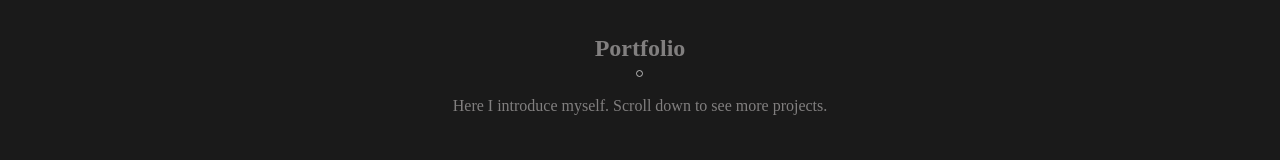
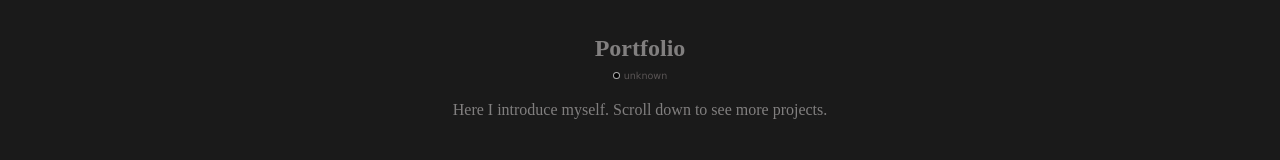
Before and after one commit to arch-user-france1/arch-user-france1, a Next.js app: page / in a window 1280 px wide. Shown: the part 762-922 px from the top of the page. Built offline with nearby package versions, Linux system fonts and the light colour scheme.

Commit message:
improve unknown dot

```diff
--- a/pages/index.js
+++ b/pages/index.js
@@ -25,10 +25,8 @@ export default function Page() {
     } else if (status === "collaborating") {
       statusicon = (<div className={styles.statusContainer}><div className={`${styles.status} ${styles.statusCollaborating}`}></div>  <span className={styles.statusHint}>{status}</span></div>)
     }
-
-
     else {
-      statusicon = (<div className={styles.statusContainer}><div className={`${styles.status} ${styles.statusNone}`}></div></div>)
+      statusicon = (<div className={styles.statusContainer}><div className={`${styles.status} ${styles.statusNone}`}></div>  <span className={styles.statusHint}>unknown</span></div>)
     }
 
     return (<div className={styles.project}>
--- a/styles/Main.module.css
+++ b/styles/Main.module.css
@@ -64,6 +64,7 @@
 }
 .statusNone {
     border: 1px solid rgba(255, 255, 255, 0.657);
+    background-color:rgb(0, 0, 0);
     width: 5px;
     height: 5px;
 }
```
